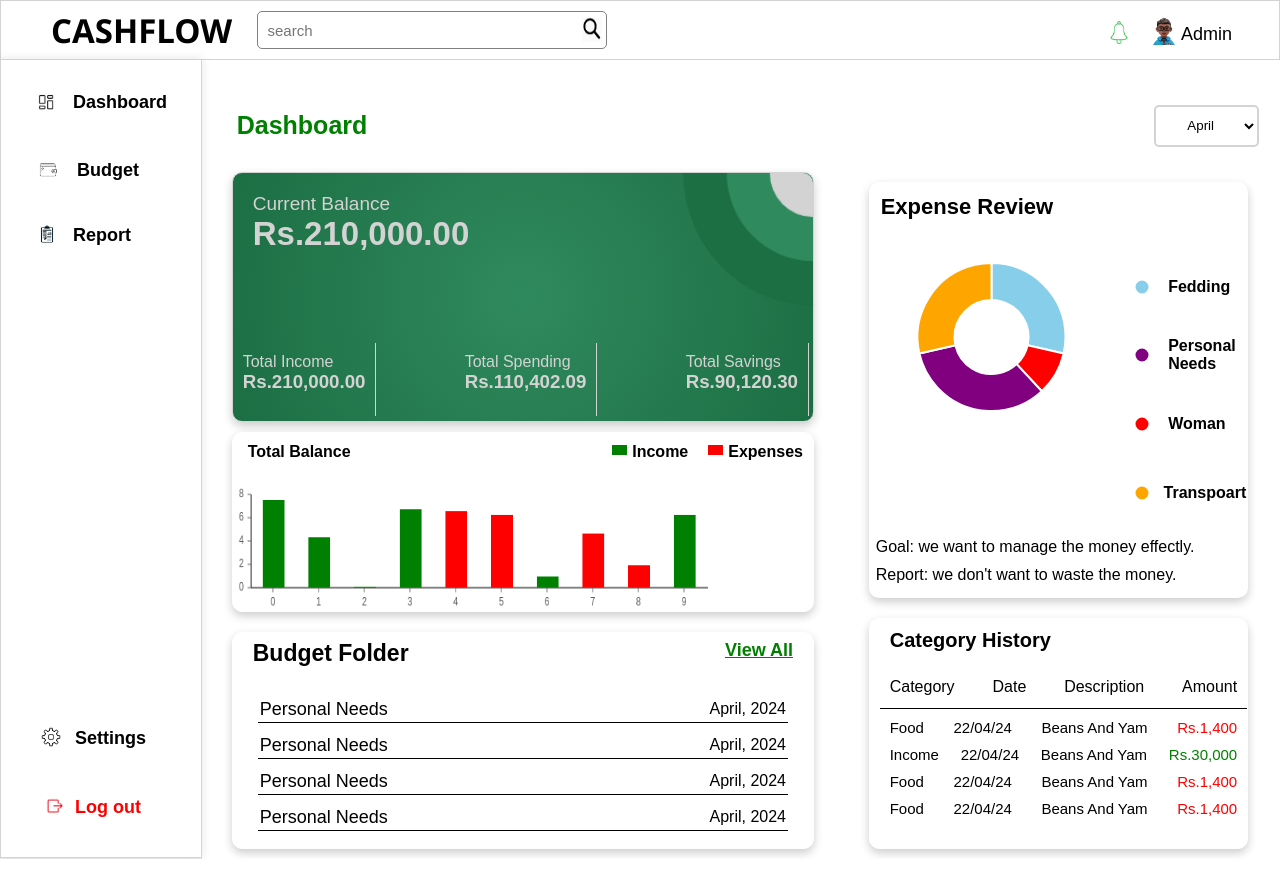
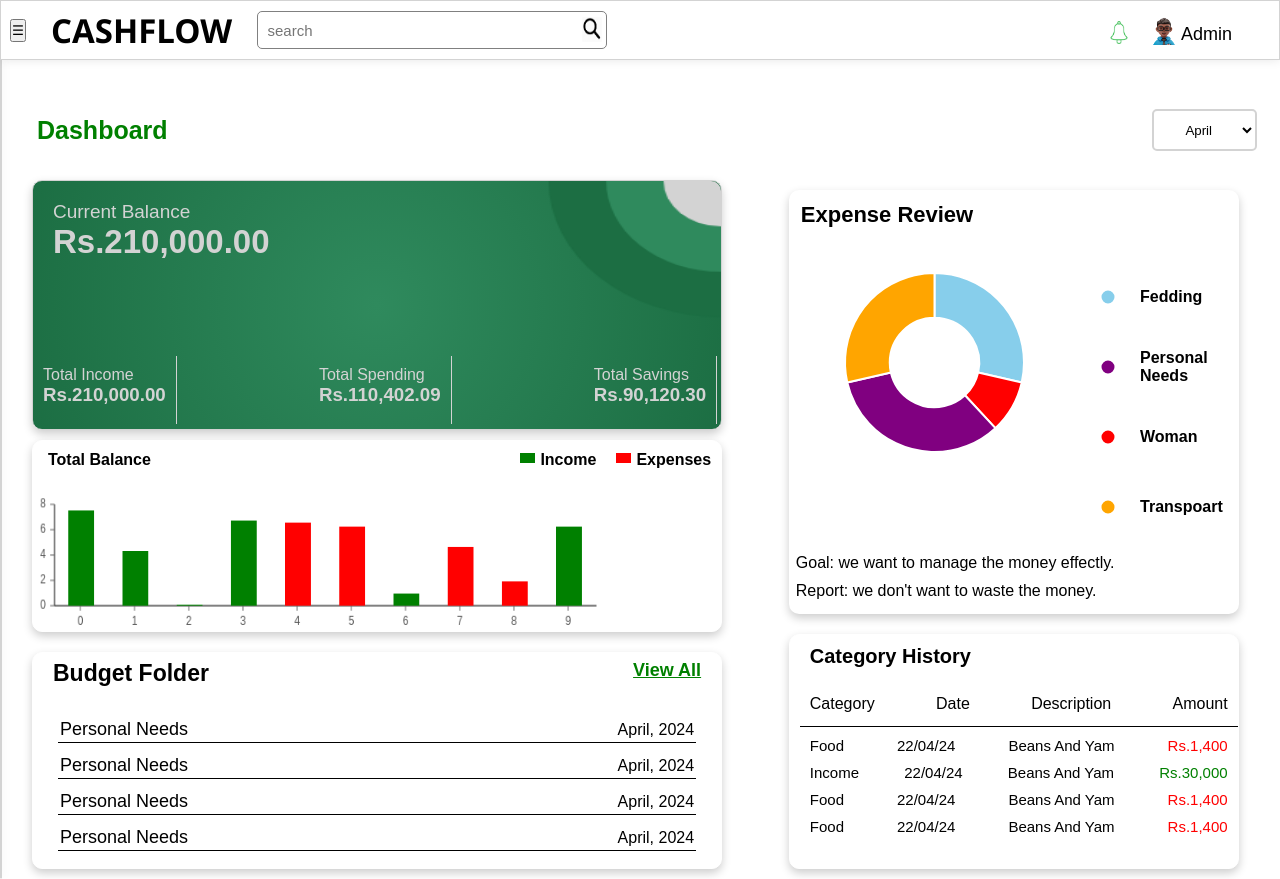
Before and after one commit to palmate09/expense-tracker, a plain HTML site: page landingPage.html in a window 1280 px wide. Drawn offline with nearby package versions, Linux system fonts and the light colour scheme.

Commit message:
some more modification

```diff
--- a/landingPage.css
+++ b/landingPage.css
@@ -20,6 +20,16 @@
     background-color: white;
     box-shadow: 0 0 10px rgba(0, 0, 0, 0.1);
     border: 1px solid lightgray;
+    position: fixed;
+    top: 0;
+    left: 0;
+    z-index: 100;
+}
+
+.toggle-sidebar-button{
+    position: fixed;
+    left: 10px;
+    height: 23px;
 }
 
 .navigation-bar h1{
@@ -97,21 +107,27 @@
     display: flex;
     height: 100%;
     background-color:#f0f0f0;
+    padding-top: 60px;
 }
 
-.side-bar{
+.sidebar-container{
     display: flex;
     flex-direction: column;
     align-items: start;
-    padding: 10px;
-    flex:1;
+    flex:0;
     border: 1px solid lightgrey;
     background-color: white;
     position: relative;
-    /* position: fixed; */
-    /* left: 100px; */
     bottom: 1px;
     box-shadow: 0 0 10px rgba(0, 0, 0, 0.1);
+    /* width: 0; */
+    transition: width 0.1s ease;
+    overflow-x: hidden;
+}
+
+.sidebar-container.open{
+    flex:0.8;
+    padding: 10px;
 }
 
 .upper-side-bar{
@@ -119,6 +135,7 @@
     flex-direction: column;
     flex: 6;
     width: 100%;
+    padding: 10px;
 }
 
 .dashboard{
@@ -219,6 +236,7 @@
     flex: 1;
     width: 100%;
     padding: 10px;
+    justify-content: end;
 }
 
 .setting{
@@ -287,6 +305,12 @@
     background-color: white;
     display: flex;
     flex-direction: column;
+    transition: flex 0.3s ease;
+    height: 100%;
+}
+
+.Main-interface-container.open{
+    flex: 5;
 }
 
 .Dashboard-container{
--- a/landingPage.html
+++ b/landingPage.html
@@ -10,6 +10,7 @@
 <body>
     <div class="Main-container">
         <nav class="navigation-bar">
+            <button class="toggle-sidebar-button">☰</button>
             <h1>CASHFLOW</h1>
             <span class="input-box">
                 <input type="text" placeholder="search" id="input-box-text">
@@ -24,7 +25,7 @@
             </span>
         </nav>
         <div class="Interface-container">
-            <div class="side-bar">
+            <div class="sidebar-container">
                     <div class="upper-side-bar">
                         <div class="dashboard">
                             <img src="photo-landingPage/DashboardIcon.png" alt="DashboardIcon" style="width: 20px; cursor: pointer;" id="DashboardIcon">
@@ -38,7 +39,6 @@
                             <img src="photo-landingPage/RepoartIcon.png" alt="RepoartIcon" style="width: 20px; cursor:pointer" id="RepoartIcon">
                             <span id="report">Report</span>
                     </div>
-                </div>
 
                     <div class="lower-side-bar">
                         <div class="setting">
@@ -49,6 +49,7 @@
                         <div class="Log_Out">
                             <img src="photo-landingPage/LogOutIcon.png" alt="LogOutIcon" style="width: 20px; cursor: pointer;" id="LogOutIcon">
                             <span style="color: red;" id="logout">Log out</span>
+                        </div>
                     </div>
                 </div>
             </div>
--- a/landingPage.js
+++ b/landingPage.js
@@ -94,3 +94,14 @@ for(let i = 0; i<numTicksX; i++){
 
     ctx.fillRect(0, x, height, width);
 }
+
+
+
+const toggleButton = document.querySelector('.toggle-sidebar-button');
+const sidebar = document.querySelector('.sidebar-container');
+const mainInterface = document.querySelector('.Main-interface-container');
+
+toggleButton.addEventListener('click', () => {
+    sidebar.classList.toggle('open');
+    mainInterface.classList.toggle('open');
+});
```
Lines whose indentation alone changed are shown as unchanged.
